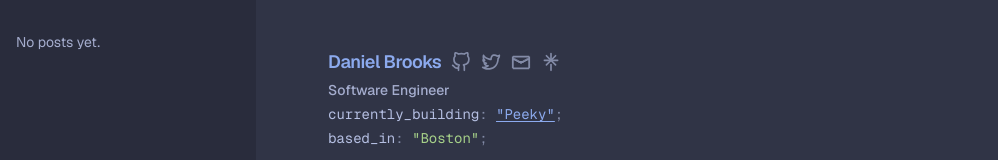
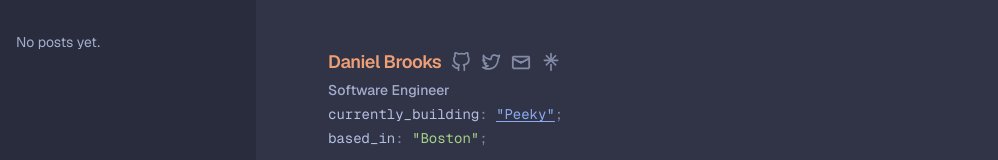
Before and after one commit to danielbusnz/danielbusnz, a Next.js app: page / in a window 1280 px wide. Shown: the top 160 px of the page, without its empty margins (0-998 px from the left). Built offline with nearby package versions, Linux system fonts and the light colour scheme.

Commit message:
add peach as signature accent for dates and wordmark

```diff
--- a/app/globals.css
+++ b/app/globals.css
@@ -112,7 +112,7 @@ body {
   --tw-prose-bold: var(--ctp-text);
   --tw-prose-counters: var(--ctp-subtext0);
   --tw-prose-bullets: var(--ctp-overlay1);
-  --tw-prose-hr: var(--ctp-surface2);
+  --tw-prose-hr: var(--ctp-overlay0);
   --tw-prose-quotes: var(--ctp-subtext1);
   --tw-prose-quote-borders: var(--ctp-surface2);
   --tw-prose-captions: var(--ctp-subtext0);
--- a/app/layout.tsx
+++ b/app/layout.tsx
@@ -47,7 +47,7 @@ export default function RootLayout({
                             <Link
                                 href="/"
                                 className="text-lg font-semibold tracking-tight no-underline"
-                                style={{ color: "#8caaee" }}
+                                style={{ color: "#ef9f76" }}
                             >
                                 Daniel Brooks
                             </Link>
--- a/app/page.tsx
+++ b/app/page.tsx
@@ -60,7 +60,7 @@ export default function Home() {
                     <Link
                         href={`/posts/${post.slug}`}
                         className="text-2xl font-semibold tracking-tight no-underline"
-                        style={{ color: "#c6d0f5" }}
+                        style={{ color: "#ef9f76" }}
                     >
                         {formatDate(post.date)}
                     </Link>
--- a/app/posts/[slug]/page.tsx
+++ b/app/posts/[slug]/page.tsx
@@ -45,7 +45,7 @@ export default async function PostPage({
       <header className="mt-6">
         <time
           className="text-2xl font-semibold tracking-tight"
-          style={{ color: "#c6d0f5" }}
+          style={{ color: "#ef9f76" }}
           dateTime={post.date}
         >
           {formatDate(post.date)}
```
